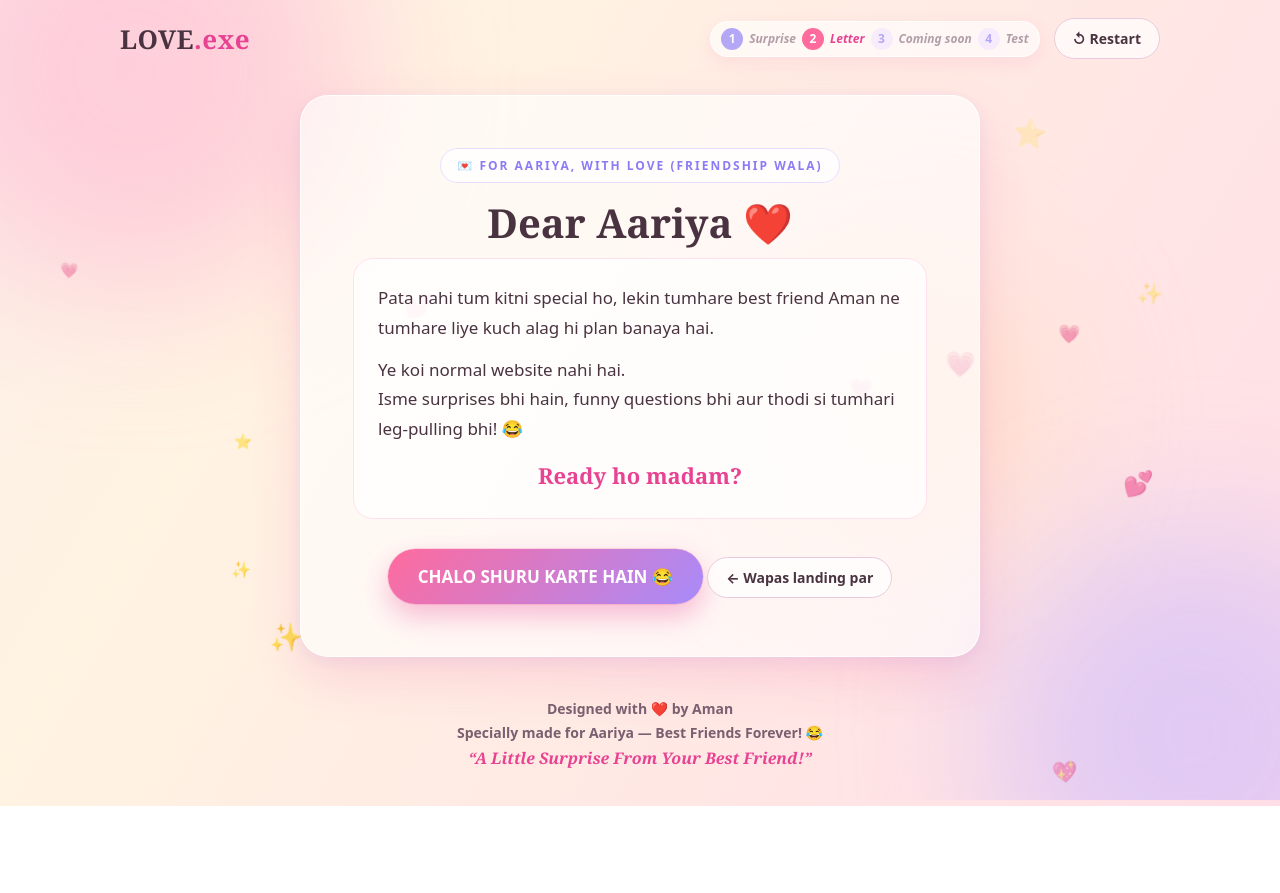
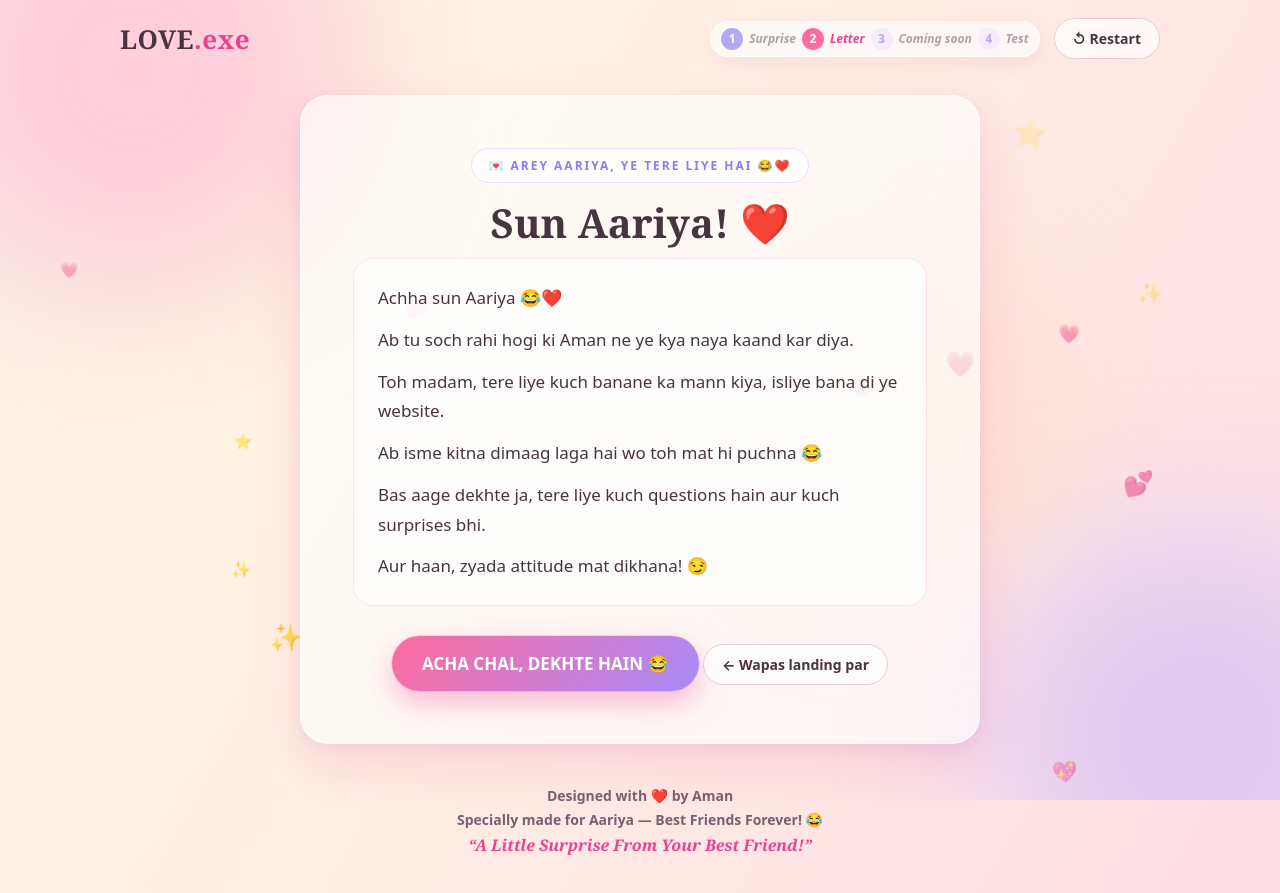
Before and after one commit to dad-collab/FOR-AARIYA-3, a plain HTML site: page index.html in a window 1280 px wide. Both pictures are taken after a click on the button "OPEN YOUR SURPRISE 💌". Before the commit the page ends 806 px from the top, so only its background shows below. Drawn offline with Linux system fonts and the light colour scheme.

Commit message:
LOVE.exe — rewrite letter text in Aman's own Hinglish voice

```diff
--- a/index.html
+++ b/index.html
@@ -34,7 +34,7 @@
     <section class="screen active" id="screen-landing" aria-label="Landing">
       <div class="card landing-card">
         <p class="badge">✨ A SPECIAL SURPRISE</p>
-        <h1>Hey Aariya! <span class="heart-beat">❤️</span></h1>
+        <h1>Sun Aariya! <span class="heart-beat">❤️</span></h1>
         <p class="subtitle">Your best friend Aman has prepared something special for you...</p>
         <p class="warning">Warning: Thodi bakchodi hone wali hai! 😂</p>
 
@@ -56,15 +56,18 @@
     <!-- 2 · LETTER -->
     <section class="screen" id="screen-letter" aria-label="Letter">
       <div class="card letter-card">
-        <p class="badge">💌 FOR AARIYA, WITH LOVE (FRIENDSHIP WALA)</p>
-        <h2>Dear Aariya <span class="heart-beat">❤️</span></h2>
+        <p class="badge">💌 AREY AARIYA, YE TERE LIYE HAI 😂❤️</p>
+        <h2>Sun Aariya! <span class="heart-beat">❤️</span></h2>
         <div class="letter-body">
-          <p>Pata nahi tum kitni special ho, lekin tumhare best friend Aman ne tumhare liye kuch alag hi plan banaya hai.</p>
-          <p>Ye koi normal website nahi hai.<br>Isme surprises bhi hain, funny questions bhi aur thodi si tumhari leg-pulling bhi! 😂</p>
-          <p class="letter-q">Ready ho madam?</p>
+          <p>Achha sun Aariya 😂❤️</p>
+          <p>Ab tu soch rahi hogi ki Aman ne ye kya naya kaand kar diya.</p>
+          <p>Toh madam, tere liye kuch banane ka mann kiya, isliye bana di ye website.</p>
+          <p>Ab isme kitna dimaag laga hai wo toh mat hi puchna 😂</p>
+          <p>Bas aage dekhte ja, tere liye kuch questions hain aur kuch surprises bhi.</p>
+          <p>Aur haan, zyada attitude mat dikhana! 😏</p>
         </div>
         <div class="burst" id="burst" aria-hidden="true"></div>
-        <button class="btn-primary glow" id="startBtn" type="button">CHALO SHURU KARTE HAIN 😂</button>
+        <button class="btn-primary glow" id="startBtn" type="button">ACHA CHAL, DEKHTE HAIN 😂</button>
         <button class="btn-ghost" id="backBtn" type="button">← Wapas landing par</button>
       </div>
     </section>
```
